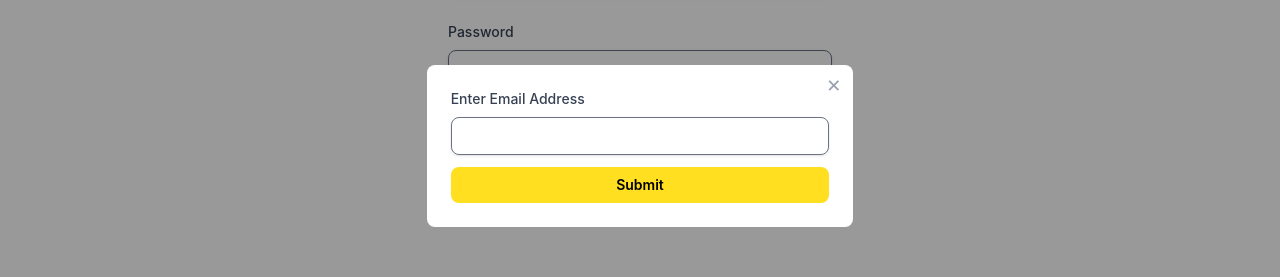
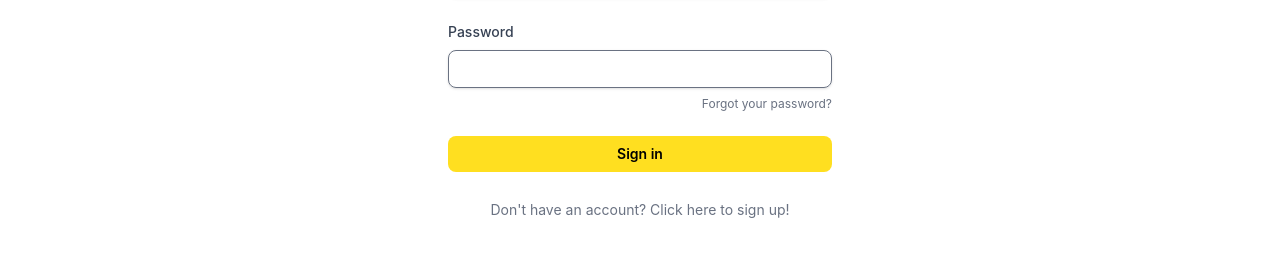
Before and after one commit to espiers13/ed-fringe-app, a React (Vite) app: page /login in a window 1280 px wide. Shown: the part 254-531 px from the top of the page. Built offline with nearby package versions, Linux system fonts and the light colour scheme; no server answers.

Commit message:
changed popup state to false

```diff
--- a/src/pages/Login.jsx
+++ b/src/pages/Login.jsx
@@ -10,7 +10,7 @@ function Login() {
   const [password, setPassword] = useState("");
   const [isLoading, setIsLoading] = useState(false);
   const [error, setError] = useState("");
-  const [forgotPasswordPopup, setForgotPasswordPopup] = useState(true);
+  const [forgotPasswordPopup, setForgotPasswordPopup] = useState(false);
   const { login } = useUser();
 
   const navigate = useNavigate();
```
